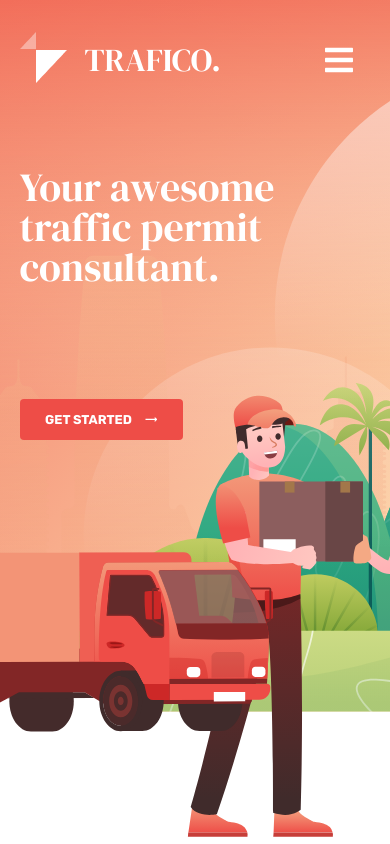
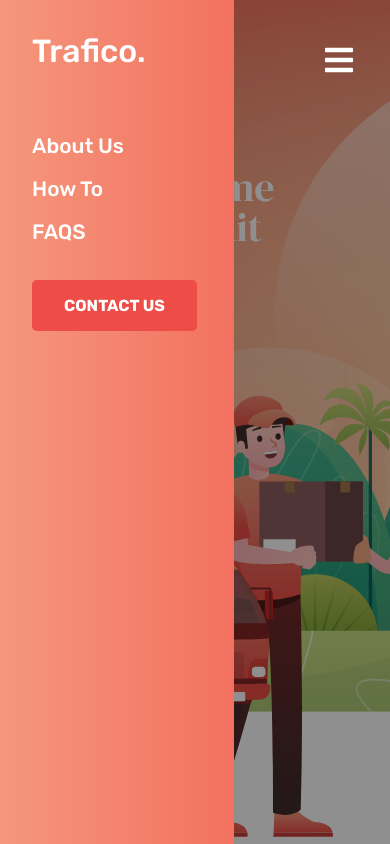
Before and after one commit to laurentiucm22/projectTrafico, a React (Create React App) app: page / in a window 390 px wide. Both pictures are taken after a click on the icon 338 px from the left and 59 px from the top of the page. Shown: the top 844 px of the page. Built offline with nearby package versions, Linux system fonts and the light colour scheme; no server answers.

Commit message:
Add mobile navbar

```diff
--- a/src/components/About/About.css
+++ b/src/components/About/About.css
@@ -15,3 +15,9 @@
     }
   }
 }
+
+@media (max-width: 300px) {
+  .col-one {
+    margin-top: 0;
+  }
+}
--- a/src/components/Home/Header.css
+++ b/src/components/Home/Header.css
@@ -1,5 +1,6 @@
 .header {
   width: 100%;
+  position: relative;
 }
 
 @media (max-width: 1100px) {
--- a/src/components/Home/Header.js
+++ b/src/components/Home/Header.js
@@ -2,7 +2,7 @@ import React from "react";
 import "./Header.css";
 
 const Header = (props) => {
-  return <div className="header">{props.children}</div>;
+  return <div className="header container">{props.children}</div>;
 };
 
 export default Header;
--- a/src/components/Home/NavBar/MobileNav.css
+++ b/src/components/Home/NavBar/MobileNav.css
@@ -1,4 +1,7 @@
-.mobile-menu {
+.mobile-icon {
+  display: none;
+}
+.mobile__menu {
   display: none;
 }
 
@@ -7,10 +10,62 @@
     display: flex;
     padding-right: 1em;
   }
-  .mobile-menu {
+  .mobile-icon {
     display: block;
     font-size: 2rem;
     color: #fff;
     cursor: pointer;
+    z-index: 10;
+    width: 100%;
+  }
+  .mobile__container {
+    width: 100%;
+    height: 100vh;
+    position: fixed;
+    top: 0;
+    left: 0;
+    background-color: rgba(0, 0, 0, 0.438);
+  }
+  .mobile__menu {
+    display: flex;
+    flex-direction: column;
+    width: 60%;
+    height: 100vh;
+    position: fixed;
+    top: 0;
+    left: 0;
+    padding: 2em;
+    background: linear-gradient(to left, #f37160, #f5977b);
+  }
+  .ttl {
+    color: var(--clr-primary);
+    font-family: var(--ff-rubik);
+    padding-bottom: 2em;
+    font-weight: 500;
+  }
+  .mobile-nav__items {
+    list-style-type: none;
+    margin-bottom: 1.2em;
+  }
+  .mobile-nav__links {
+    text-decoration: none;
+    color: var(--clr-primary);
+    font-family: var(--ff-rubik);
+    font-weight: 500;
+    font-size: 1.3rem;
+  }
+  .mobile-contact__us {
+    list-style-type: none;
+    padding-top: 2em;
+  }
+  .contact-mobile__btn {
+    text-transform: uppercase;
+    background-color: #ee4d47;
+    padding: 1em 2em;
+    border-radius: 0.313em;
+    font-weight: 700;
+    font-family: var(--ff-rubik);
+    color: var(--clr-primary);
+    text-decoration: none;
   }
 }
--- a/src/components/Home/NavBar/MobileNav.js
+++ b/src/components/Home/NavBar/MobileNav.js
@@ -1,11 +1,79 @@
-import React from "react";
+import React, { useState } from "react";
 import { FaBars } from "react-icons/fa";
 import "./MobileNav.css";
 
 const MobileNav = () => {
+  const [mobileMenu, setMobileMenu] = useState(false);
+  const [mobileLinks, setMobileLinks] = useState(false);
+  let menuWrap;
+  let menu;
+
+  const clickHandler = () => {
+    setMobileMenu(!mobileMenu);
+  };
+
+  const linkClickHandler = (event) => {
+    setMobileLinks(event.target.value);
+    setMobileMenu(false);
+  };
+
+  if (mobileMenu) {
+    menuWrap = <div className="mobile__container"></div>;
+
+    menu = (
+      <div className="mobile__menu">
+        <h1 className="ttl">Trafico.</h1>
+        <nav className="mobile__nav">
+          <li className="mobile-nav__items">
+            <a
+              href="#about"
+              className="mobile-nav__links"
+              value={mobileLinks}
+              onClick={linkClickHandler}
+            >
+              About Us
+            </a>
+          </li>
+          <li className="mobile-nav__items">
+            <a
+              href="#about"
+              className="mobile-nav__links"
+              value={mobileLinks}
+              onClick={linkClickHandler}
+            >
+              How To
+            </a>
+          </li>
+          <li className="mobile-nav__items">
+            <a
+              href="#about"
+              className="mobile-nav__links"
+              value={mobileLinks}
+              onClick={linkClickHandler}
+            >
+              FAQS
+            </a>
+          </li>
+          <li className="mobile-contact__us">
+            <a
+              href="#contact-us"
+              className="contact-mobile__btn"
+              value={mobileLinks}
+              onClick={linkClickHandler}
+            >
+              Contact Us
+            </a>
+          </li>
+        </nav>
+      </div>
+    );
+  }
+
   return (
     <div className="mobile-menu__container">
-      <FaBars className="mobile-menu" />
+      <FaBars className="mobile-icon" onClick={clickHandler} />
+      {menuWrap}
+      {menu}
     </div>
   );
 };
--- a/src/components/HowTo/HowToDesc.css
+++ b/src/components/HowTo/HowToDesc.css
@@ -8,7 +8,7 @@
 }
 
 .col-unu {
-  width: 100%;
+  width: 80%;
   align-self: center;
 }
 .row-description {
@@ -48,7 +48,7 @@
   }
   .row-description {
     font-size: 0.8rem;
-    line-height: 2.5em;
+    line-height: 2.3em;
   }
 }
 @media (max-width: 300px) {
```
